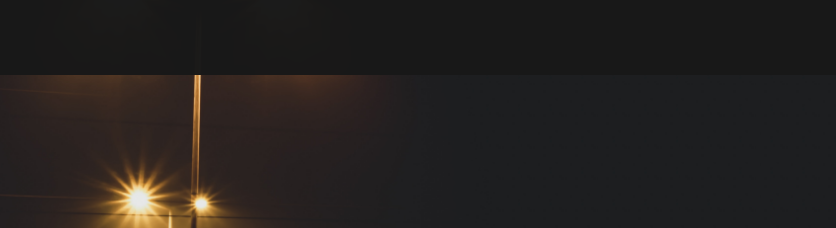
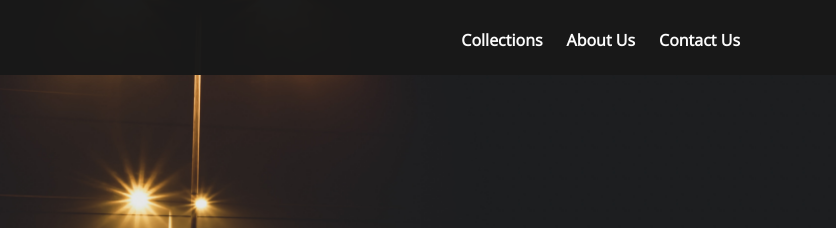
Before and after one commit to AkashM006/aandavar-electricals, a plain HTML site: page index.html in a window 1280 px wide. Shown: the top 228 px of the page, 444-1280 px from the left. Drawn offline with nearby package versions, Linux system fonts and the light colour scheme.

Commit message:
Designed navbar for desktop

```diff
--- a/index.html
+++ b/index.html
@@ -12,8 +12,18 @@
 </head>
 <body>
     <div class="nav">
-        <div class="container">
-            <img src="./logo.jpg" alt="Brand">
+        <div class="container nav__container">
+            <div class="nav__left">
+                <!-- <img src="./gallery/menu-icon.png" class="navbar__collapse-icon" alt="menu"> -->
+                <img src="./logo.jpg" alt="Brand">
+            </div>
+            <div class="nav__links">
+                <a class="nav__link-item" href="#collections">
+                    Collections
+                </a>
+                <a class="nav__link-item" href="#aboutus">About Us</a>
+                <a class="nav__link-item" href="#contact">Contact Us</a>
+            </div>
         </div>
     </div>
 
--- a/styles.css
+++ b/styles.css
@@ -27,6 +27,29 @@
     width: 100%;
     height: 75px;
     z-index: 100;
+}
+
+.nav__container {
+    display: flex;
+    align-items: center;
+    justify-content: space-between;
+}
+
+.navbar__collapse-icon {
+    height: 30;
+    aspect-ratio: 1;
+}
+
+.nav__links {
+    display: flex;
+    gap: 1.5em;
+    align-items: center;
+}
+
+.nav__link-item {
+    color: var(--accent-clr);
+    text-decoration: none;
+    font-weight: bold;
 }
 
 .hero {
```
Also changed, not shown: gallery/menu-icon.png (added).
